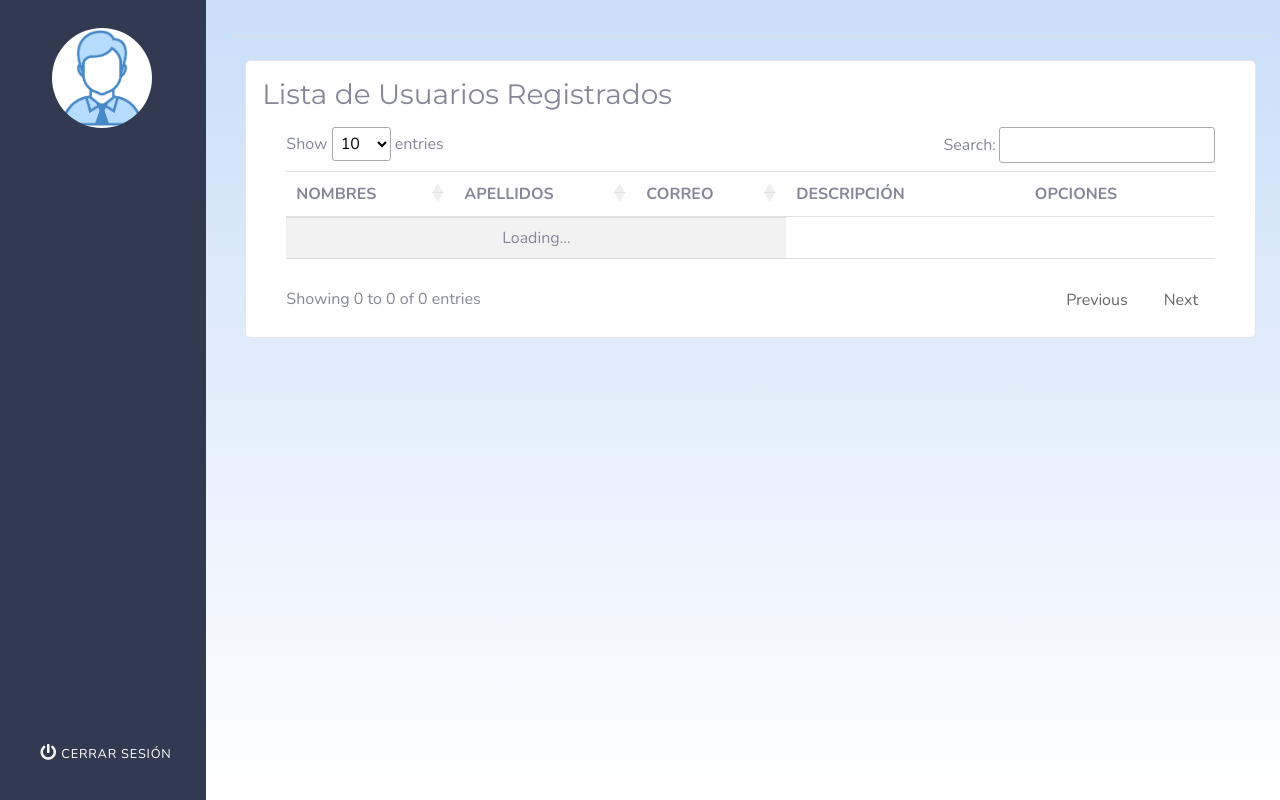
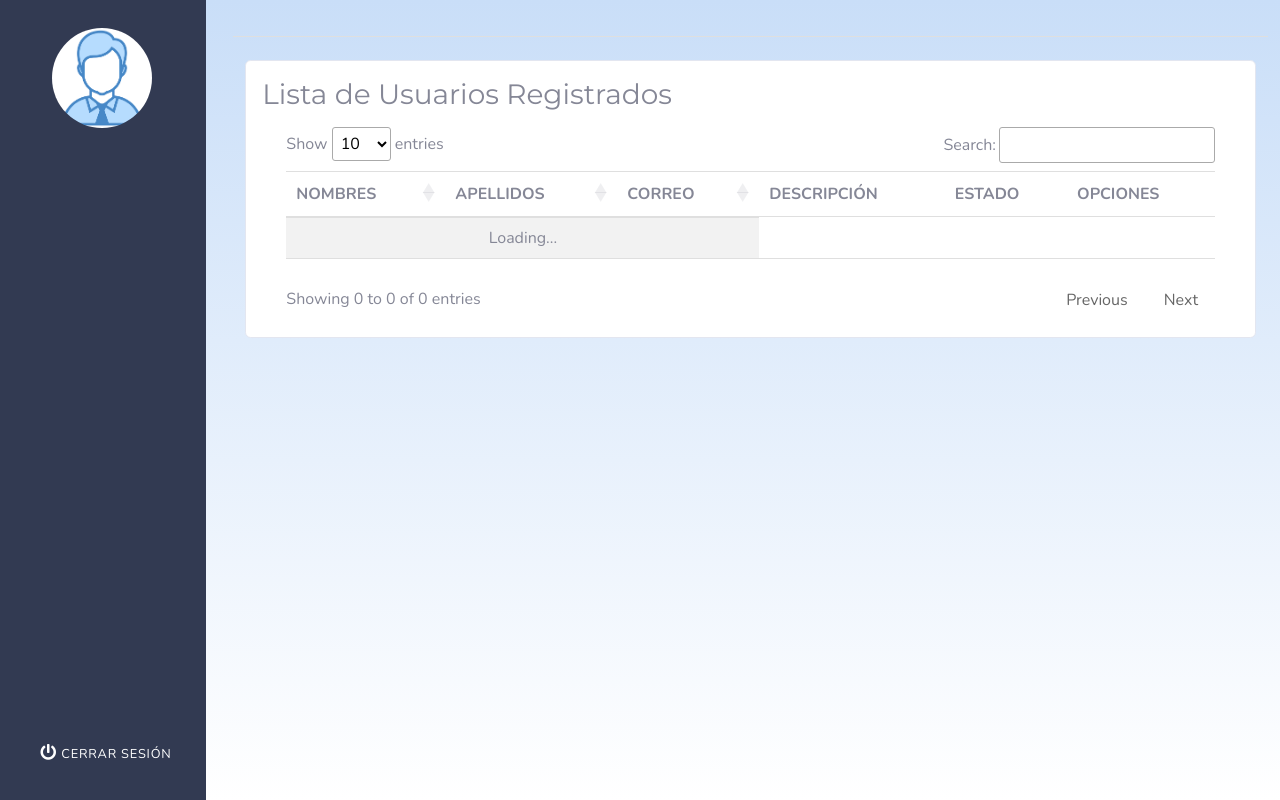
Before and after one commit to marlon20161188f/Adminapp, a PHP site: page /Admin/index.php?ruta=vehiculo in a window 1280 px wide. Run offline with PHP 8.4, Linux system fonts and the light colour scheme; the visitor is signed in with stand-in values (Sample User, id 1); data that the repository does not hold is empty; some libraries are stand-ins or nearby versions.

Commit message:
Update vehiculo.php

```diff
--- a/Admin/partials/vehiculo.php
+++ b/Admin/partials/vehiculo.php
@@ -23,6 +23,7 @@
                                     <th>APELLIDOS</th>
                                     <th>CORREO</th>
                                     <th>DESCRIPCIÓN</th>
+                                    <th>ESTADO</th>
                                     <th >OPCIONES</th>
                                 </tr>
                             </thead>
@@ -40,7 +41,8 @@
                                             echo'<td><button id="bn_'.$item['id'].'" class="btn btn-danger btnprueba btn-xs">Inactivo</button></td>';
                                           }else{
                                             echo'<td><button id="bn_'.$item['id'].'" class="btn btn-success btnprueba btn-xs">Activo</button></td>';
-                                          }?>
+                                          }?></td>
+                                        <td>
                                         <button id="btn_<?php echo $item['id']; ?>" class="btn btn-secondary btn-sm btn-circle margin" type="button" onclick="editModal(<?php echo $item['id']; ?>);" data-id="<?php echo $item['id']; ?>" data-placa="<?php echo $item['placa']; ?>"data-marca="<?php echo $item['marca']; ?>" data-color="<?php echo $item['color']; ?>"data-estacionamiento="<?php echo $item['estacionamiento']; ?>"data-fecha="<?php echo $item['fecha']; ?>"> <!-- data-estado="<?php //echo $item['id_provedor']; ?>"-->
                                                 <span class="fa fa-pencil-alt"></span>
                                             </button>
```
